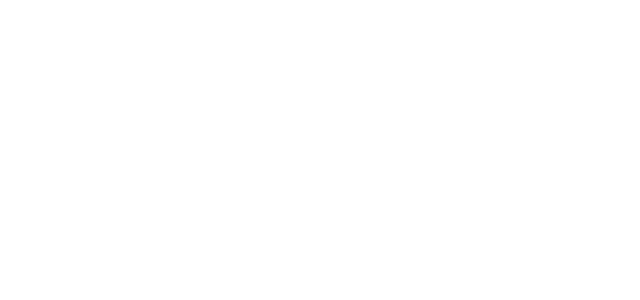
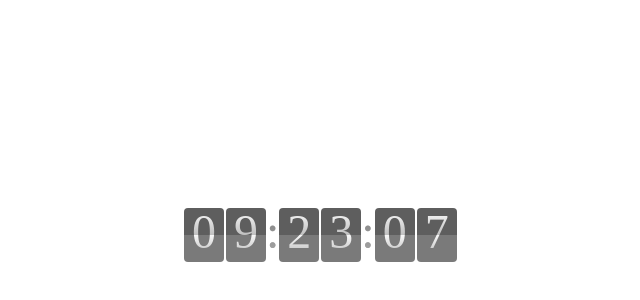
Before and after one commit to React-Momentum-Project/React-Momentum-Project, a React (Vite) app: page / in a window 1280 px wide. Shown: the part 92-392 px from the top of the page, without its empty margins (116-756 px from the left). Built offline with nearby package versions, Linux system fonts and the light colour scheme.

Commit message:
[📝docs]: App.tsx에 컴포넌트 추가

```diff
--- a/src/App.tsx
+++ b/src/App.tsx
@@ -1,10 +1,16 @@
 import { Reset } from 'styled-reset';
+
+import Draggable from './components/Draggable/Draggable';
+import FlipClock from './components/FlipClock/FlipClock';
 
 function App() {
   return (
     <>
       <Reset />
       {/* 컴포넌트 자리 */}
+      <Draggable initPos={{ x: 300, y: 300 }}>
+        <FlipClock />
+      </Draggable>
     </>
   );
 }
```
